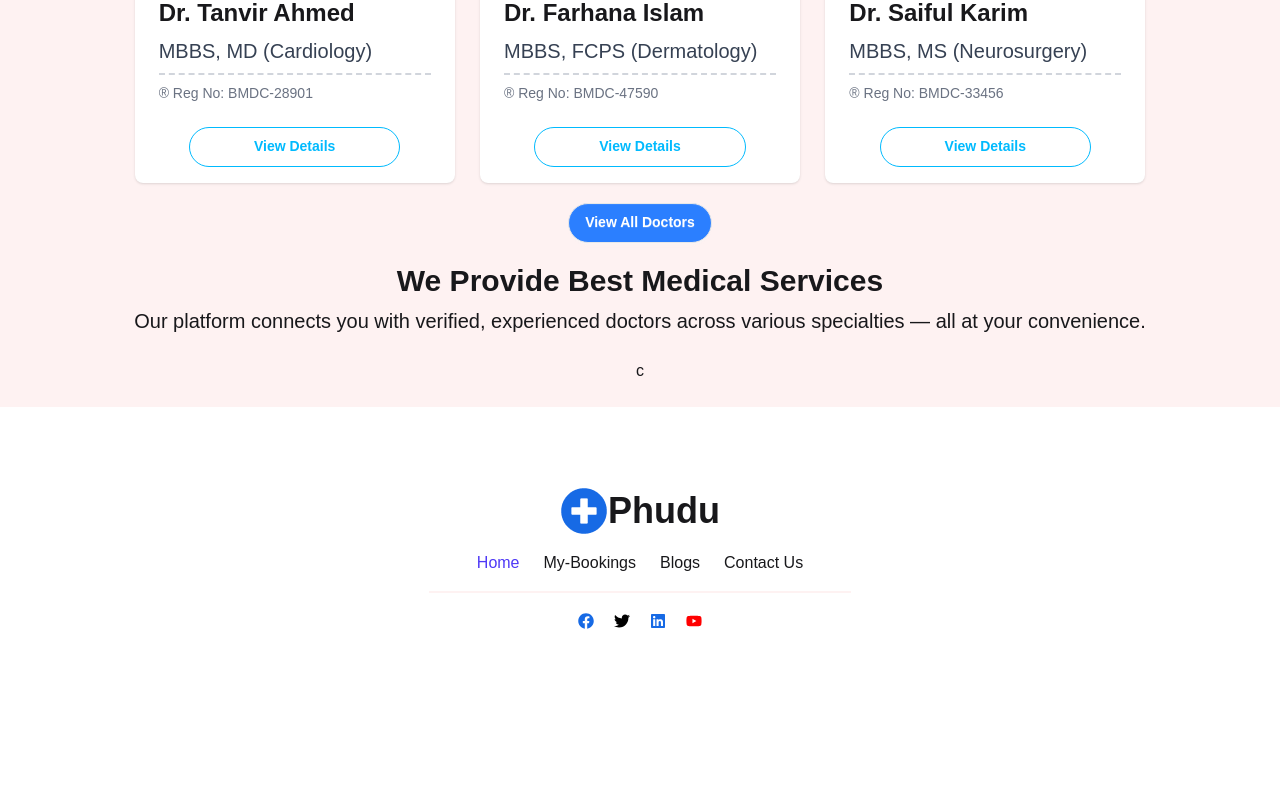
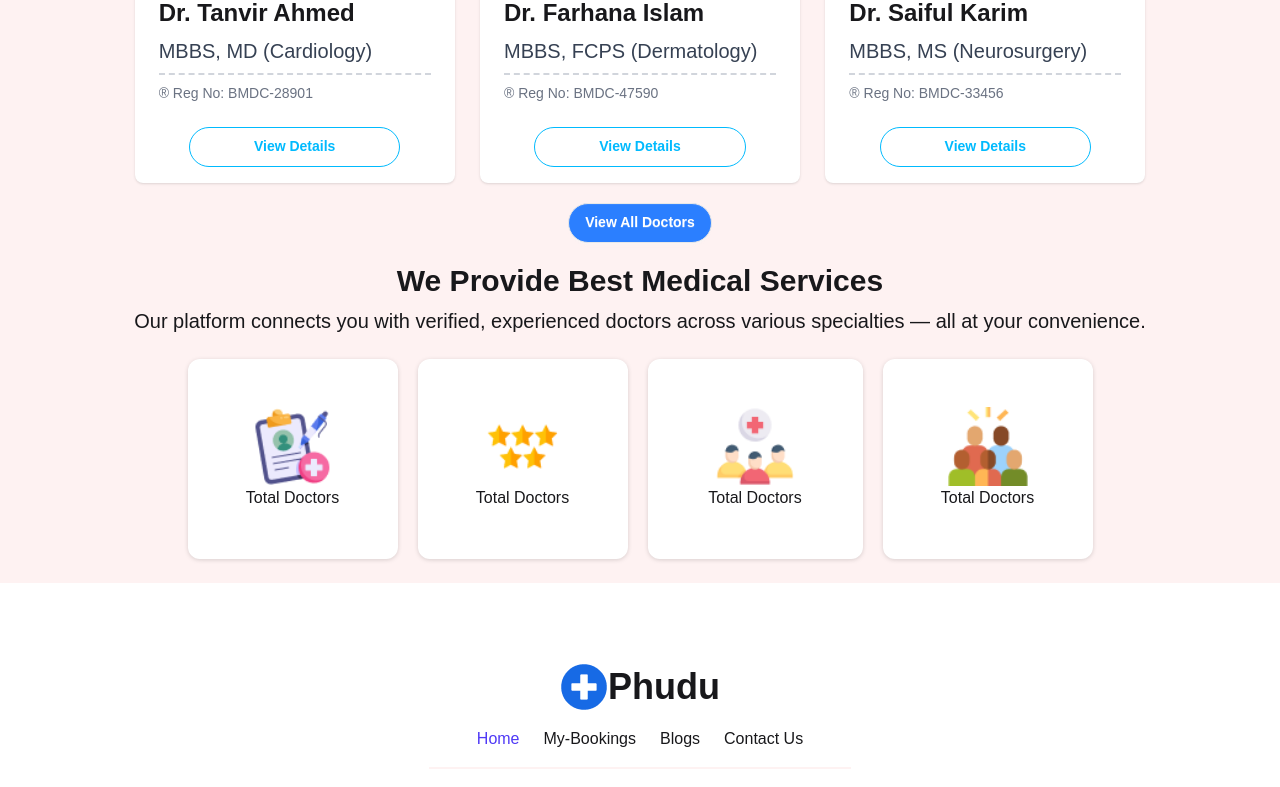
Before and after one commit to MohammadDevs/Phudu, a React (Vite) app: page / in a window 1280 px wide. Shown: the part 1733-2520 px from the top of the page. Before the commit the page ends 2442 px from the top, so only its background shows below. Built offline with nearby package versions, Linux system fonts and the light colour scheme.

Commit message:
add search bar functionality

```diff
--- a/src/Components/Banner/Hero.jsx
+++ b/src/Components/Banner/Hero.jsx
@@ -1,18 +1,27 @@
-import React from 'react';
+import React, { useState } from 'react';
 
-const Hero = () => {
+const Hero = ({handleSearch}) => {
+    const [searchText, setSearchText] = useState('')
+
     return (
         <div className='lg:w-6xl mx-auto py-12 border-2 border-white rounded-2xl bg-linear-to-b from-red-50 to-white'>
             <div className='max-w-4xl mx-auto'>
                 <h1 className='text-4xl font-semibold'>Dependable Care, Backed by Trusted <br /> Professionals.</h1>
             <p className='text-gray-800'>Our platform connects you with verified, experienced doctors across various specialties — all at your convenience. Whether it's a routine checkup or urgent consultation, book appointments in minutes and receive quality care you can trust.</p>
-
-                <div className='md:flex gap-10 items-center justify-center my-4'>
-                    <form action="">
-                        <input className='bg-white border border-gray-300 rounded-3xl drop-shadow-sm p-2 text-sm' size={50}  type="text" placeholder='Search any doctor...' />
+{/* Search field */}
+                    <form onSubmit={(e)=> handleSearch(e, searchText)} action="" className='md:flex gap-10 items-center justify-center my-4'>
+                        <input
+                        value={searchText}
+                        onChange={e=> setSearchText(e.target.value)}
+                            type='text'
+                            placeholder='Search any doctor...'
+                            className='bg-white border border-gray-300 rounded-3xl drop-shadow-sm p-2 text-sm' size={50}
+                            />
+                            <button
+                            type='submit'
+                            className='btn bg-[#176AE5] text-white rounded-3xl text-sm px-4 py-5 mt-4 md:mt-0'>Search Now</button>
                     </form>
-                    <button className='btn bg-[#176AE5] text-white rounded-3xl text-sm px-4 py-5 mt-4 md:mt-0'>Search Now</button>
-                </div>
+{/* hero images */}
                 <div className='flex flex-col md:flex-row gap-4 justify-center mt-5'>
                     <img className='w-96' src="/src/assets/banner-img-1.png" alt="" />
                     <img className='w-96' src="/src/assets/banner-img-1.png" alt="" />
--- a/src/Components/Reviews/Reviews.jsx
+++ b/src/Components/Reviews/Reviews.jsx
@@ -5,8 +5,23 @@ const Reviews = () => {
         <div className='max-w-5xl mx-auto'>
             <h2 className='text-3xl font-semibold'>We Provide Best Medical Services</h2>
             <p className='text-xl my-2'>Our platform connects you with verified, experienced doctors across various specialties — all at your convenience. </p>
-            <div className='my-6'>
-                c
+            <div className='my-6 flex flex-4 justify-center gap-5'>
+                <div className='w-[210px] h-[200px] flex flex-col items-center justify-center bg-white rounded-xl drop-shadow-sm'>
+                    <img className='w-20' src="/src/assets/success-doctor.png" alt="" />
+                    <p>Total Doctors</p>
+                </div>
+                <div className='w-[210px] h-[200px] flex flex-col items-center justify-center bg-white rounded-xl drop-shadow-sm'>
+                    <img className='w-20' src="/src/assets/success-review.png" alt="" />
+                    <p>Total Doctors</p>
+                </div>
+                <div className='w-[215px] h-[200px] flex flex-col items-center justify-center bg-white rounded-xl drop-shadow-sm'>
+                    <img className='w-20' src="/src/assets/success-Patients.png" alt="" />
+                    <p>Total Doctors</p>
+                </div>
+                <div className='w-[210px] h-[200px] flex flex-col items-center justify-center bg-white rounded-xl drop-shadow-sm'>
+                    <img className='w-20' src="/src/assets/success-staffs.png" alt="" />
+                    <p>Total Doctors</p>
+                </div>
             </div>
         </div>
     );
--- a/src/Pages/Bookings/Bookings.jsx
+++ b/src/Pages/Bookings/Bookings.jsx
@@ -1,9 +1,28 @@
-import React from 'react';
+import React, { useState } from 'react';
+import { useLoaderData } from 'react-router';
 
 const Bookings = () => {
+    const doctorData = useLoaderData();
+    const [showAll, setShowAll] = useState(false);
+
+    const visibleDoctors = showAll
+        ? doctorData
+        : doctorData.slice(0, 6);
+
     return (
         <div>
             <p>This is Bookings</p>
+
+            {visibleDoctors.map(data => (
+                <p key={data.id}>{data.name}</p>
+            ))}
+
+            <button
+                onClick={() => setShowAll(!showAll)}
+                className="mt-4 px-4 py-2 bg-blue-500 hover:bg-blue-400 btn text-white rounded-3xl"
+            >
+                {showAll ? 'Show Less' : 'Show More'}
+            </button>
         </div>
     );
 };
--- a/src/Pages/Home/Home.jsx
+++ b/src/Pages/Home/Home.jsx
@@ -2,13 +2,26 @@ import { useLoaderData } from 'react-router';
 import Hero from '../../Components/Banner/Hero';
 import Doctors from '../../Components/Doctors/Doctors';
 import Reviews from '../../Components/Reviews/Reviews';
+import { useState } from 'react';
 
 const Home = () => {
+    // data
     const data = useLoaderData()
+    const [doctorsData, setDoctorsData] = useState(data)
+    const handleSearch = (e, text) => {
+        e.preventDefault()
+        if(text === '') return setDoctorsData(data)
+    const searchedDoctor = data.filter(doctor =>
+        doctor.name.toLowerCase().split(' ').includes(text.toLowerCase()) ||
+        doctor.degree.toLowerCase().split(' ').includes(text.toLowerCase())
+    )
+    setDoctorsData(searchedDoctor)
+
+    }
     return (
         <div className='text-center'>
-            <Hero></Hero>
-            <Doctors doctorsData ={data}></Doctors>
+            <Hero handleSearch={handleSearch}></Hero>
+            <Doctors doctorsData ={doctorsData}></Doctors>
             <Reviews></Reviews>
         </div>
     );
--- a/src/Router/Router.jsx
+++ b/src/Router/Router.jsx
@@ -15,10 +15,13 @@ export const router = createBrowserRouter([
     children:[
         {index: true,
         Component: Home,
+        hydrateFallbackElement: <p>Loading...</p>,
         loader: ()=> fetch('doctors.json')
         },
         {
             path: "/bookings",
+            hydrateFallbackElement: <p>Loading...</p>,
+            loader: ()=> fetch('doctors.json'),
             Component: Bookings
         },
         {
```
